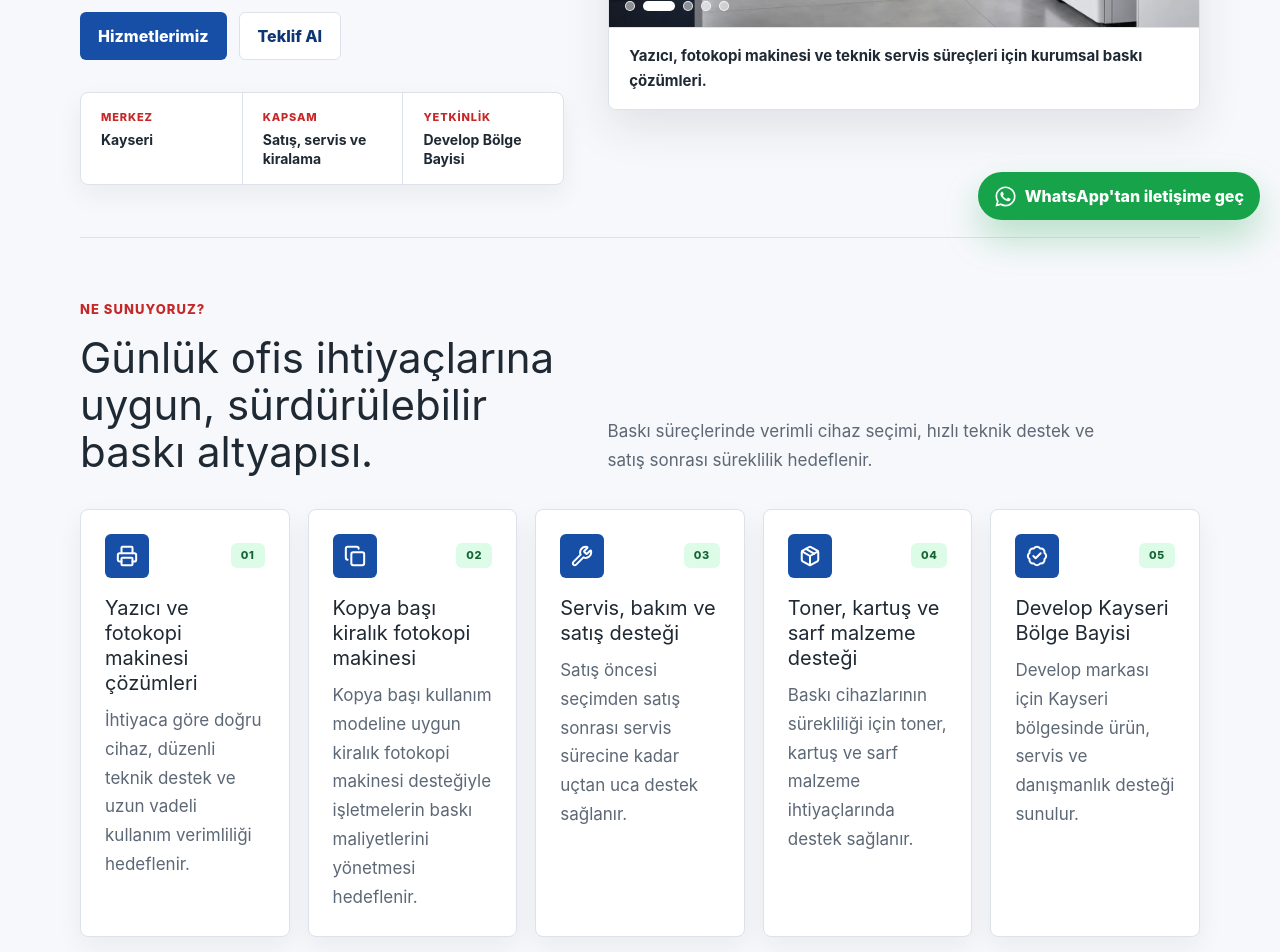
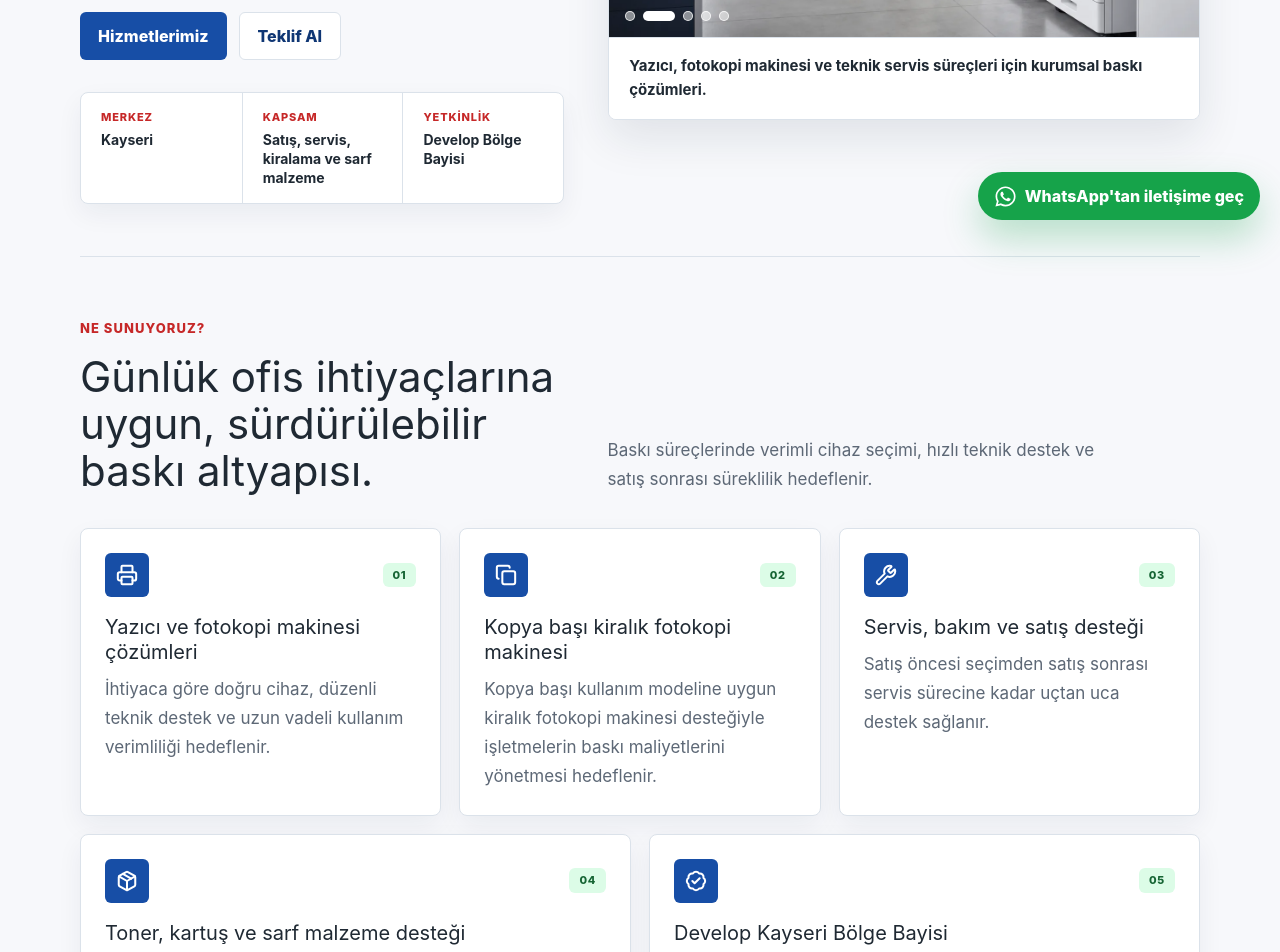
Before and after one commit to ensgld/company-website, a React (Vite) app: page / in a window 1280 px wide. Shown: the part 560-1512 px from the top of the page. Built offline with nearby package versions, Linux system fonts and the light colour scheme.

Commit message:
updateCard

```diff
--- a/src/data/siteContent.js
+++ b/src/data/siteContent.js
@@ -26,7 +26,7 @@ export const siteContent = {
     secondaryAction: { label: "Teklif Al", to: "/iletisim" },
     summaryItems: [
       { label: "Merkez", value: "Kayseri" },
-      { label: "Kapsam", value: "Satış, servis ve kiralama" },
+      { label: "Kapsam", value: "Satış, servis, kiralama ve sarf malzeme" },
       { label: "Yetkinlik", value: "Develop Bölge Bayisi" },
     ],
     imageCaption:
--- a/src/pages/Home.jsx
+++ b/src/pages/Home.jsx
@@ -146,12 +146,21 @@ function Home() {
           </p>
         </div>
 
-        <div className="grid grid-cols-1 gap-[18px] md:grid-cols-2 xl:grid-cols-5">
-          {home.highlights.map((item, index) => (
-            <article
-              className="rounded-lg border border-[#dbe2ea] bg-white p-6 shadow-[0_10px_26px_rgba(18,35,61,0.06)]"
-              key={item.title}
-            >
+        <div className="grid grid-cols-1 gap-[18px] md:grid-cols-2 lg:grid-cols-6">
+          {home.highlights.map((item, index) => {
+            let spanClass = "";
+            if (index === 0 || index === 1 || index === 2) {
+              spanClass = "lg:col-span-2";
+            } else if (index === 3) {
+              spanClass = "lg:col-span-3";
+            } else if (index === 4) {
+              spanClass = "lg:col-span-3 md:col-span-2";
+            }
+            return (
+              <article
+                className={`rounded-lg border border-[#dbe2ea] bg-white p-6 shadow-[0_10px_26px_rgba(18,35,61,0.06)] ${spanClass}`}
+                key={item.title}
+              >
               <div className="mb-[18px] flex items-center justify-between gap-4">
                 <span className="inline-flex h-11 w-11 items-center justify-center rounded-md bg-[#174ea6] text-white">
                   {(() => {
@@ -170,7 +179,7 @@ function Home() {
                 {item.text}
               </p>
             </article>
-          ))}
+          )})}
         </div>
       </section>
 
```
